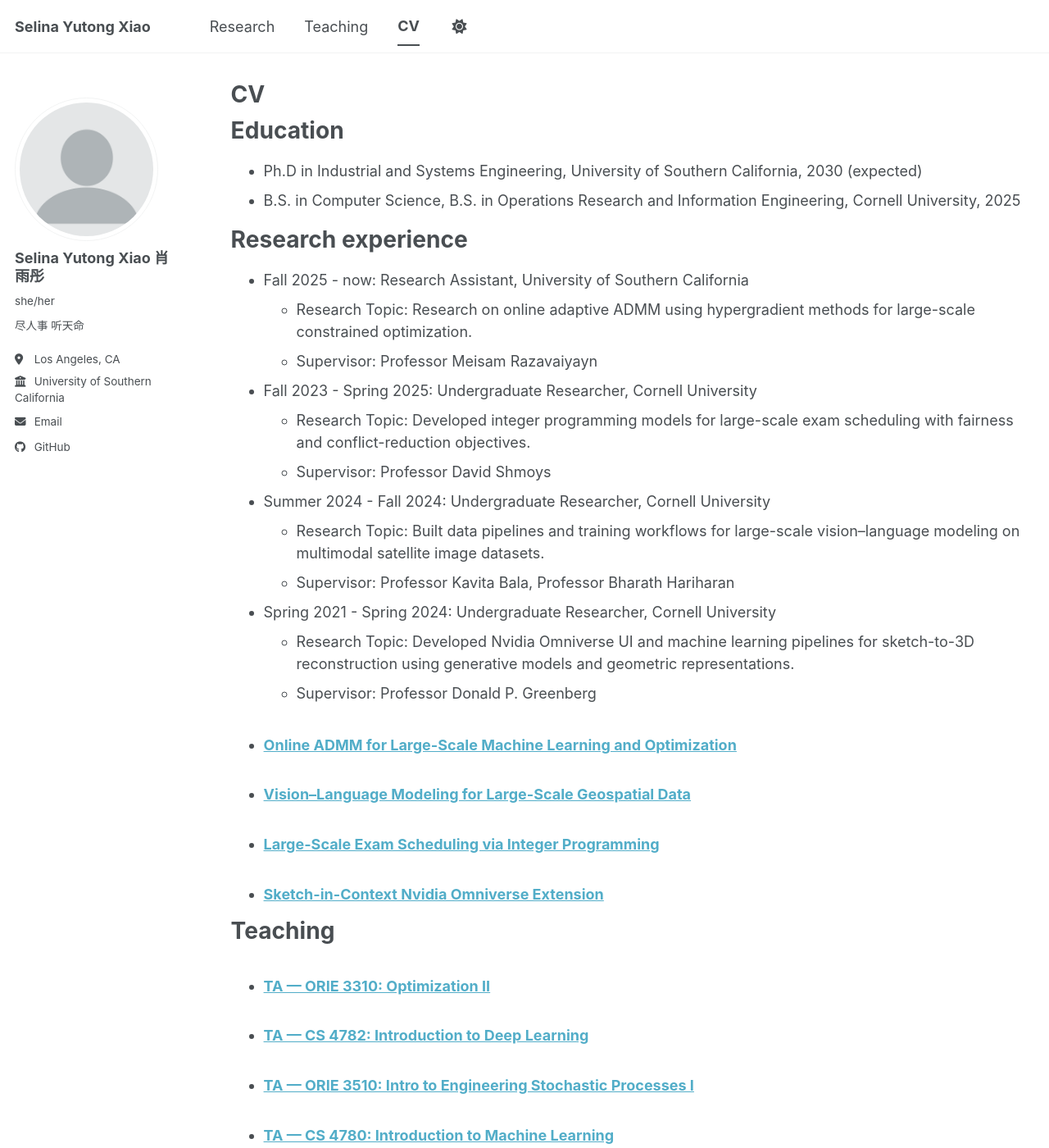
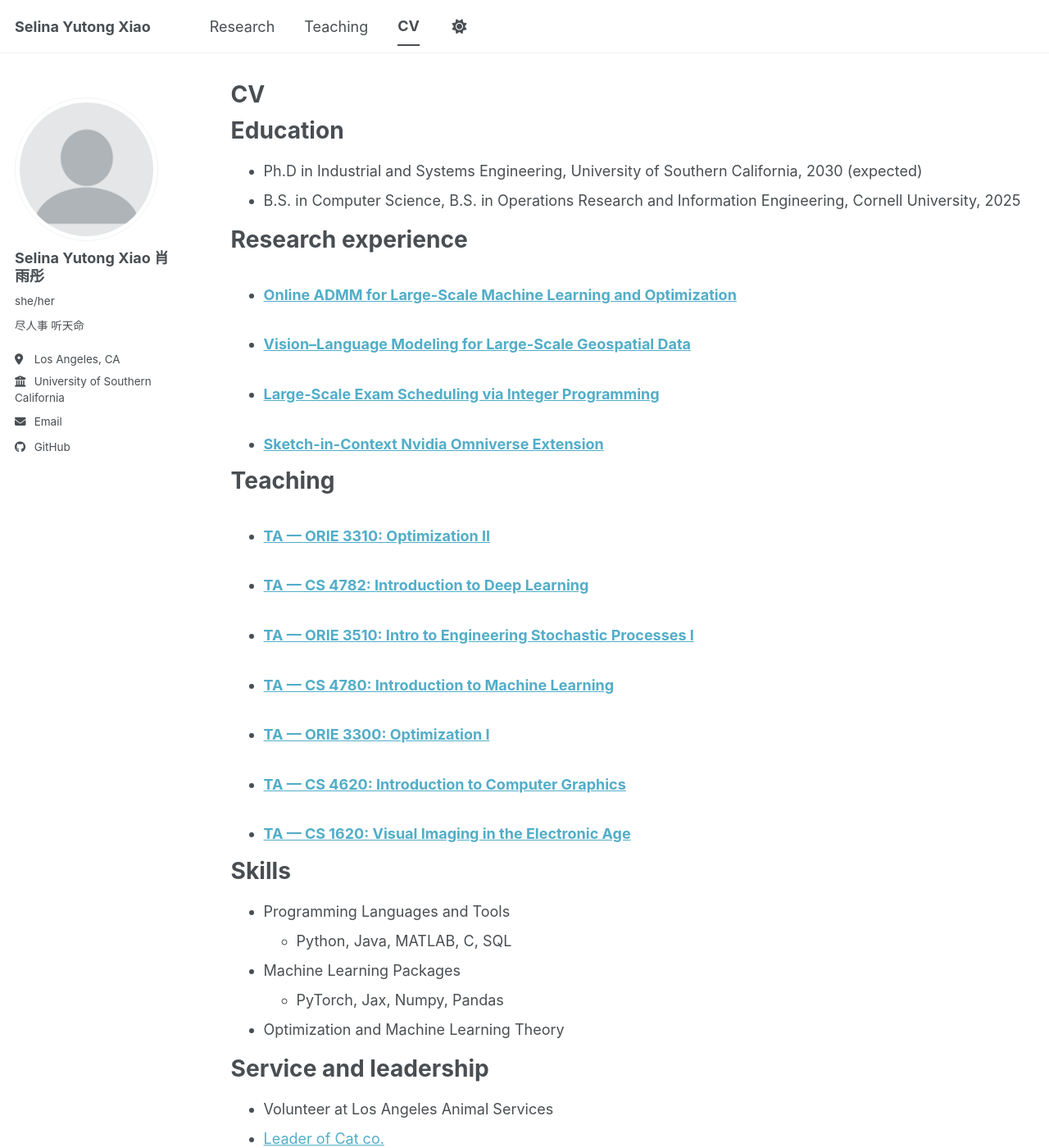
Before and after one commit to yutongselinaxiao/yutongselinaxiao.github.io, a Jekyll site: the page built from _pages/cv.md, in a window 1280 px wide and 1400 px high. Shown: the whole window at 82% size. Built offline with Jekyll 4.4.1, drawn with Linux system fonts in a browser that asks for light colours; a script bundle is joined from its source files by our own code; library files that are not in the unit come from our copies; some of the changed text lies outside the part shown.

```diff
--- a/_pages/cv.md
+++ b/_pages/cv.md
@@ -16,21 +16,6 @@
 
 Research experience
 ======
-* Fall 2025 - now: Research Assistant, University of Southern California
-  * Research Topic: Research on online adaptive ADMM using hypergradient methods for large-scale constrained optimization.
-  * Supervisor: Professor Meisam Razavaiyayn
-
-* Fall 2023 - Spring 2025: Undergraduate Researcher, Cornell University
-  * Research Topic: Developed integer programming models for large-scale exam scheduling with fairness and conflict-reduction objectives.
-  * Supervisor: Professor David Shmoys
-
-* Summer 2024 - Fall 2024: Undergraduate Researcher, Cornell University
-  * Research Topic: Built data pipelines and training workflows for large-scale vision–language modeling on multimodal satellite image datasets.
-  * Supervisor: Professor Kavita Bala, Professor Bharath Hariharan
-
-* Spring 2021 - Spring 2024: Undergraduate Researcher, Cornell University
-  * Research Topic: Developed Nvidia Omniverse UI and machine learning pipelines for sketch-to-3D reconstruction using generative models and geometric representations.
-  * Supervisor: Professor Donald P. Greenberg
 <ul>{% for post in site.research reversed %}
     {% include archive-single-cv.html %}
   {% endfor %}</ul>
@@ -51,7 +36,8 @@
 
 Service and leadership
 ======
-* Volunteer at Los Angeles Animal Service
+* Volunteer at Los Angeles Animal Services
+* [Leader of Cat co.](/mycats/)
 
 <!-- Publications
 ======
```
Also changed, not shown: _research/2025-fall-online-admm.md (+1 -1 lines), _research/cornell_scheduling_team.md (+1 -1 lines), _research/satellite_image.md (+1 -1 lines), _research/sketch_in_context.md (+1 -1 lines), mycats.md (added, +32 -0 lines), images/三小只.jpg (added), images/包小胖.jpg (added).
